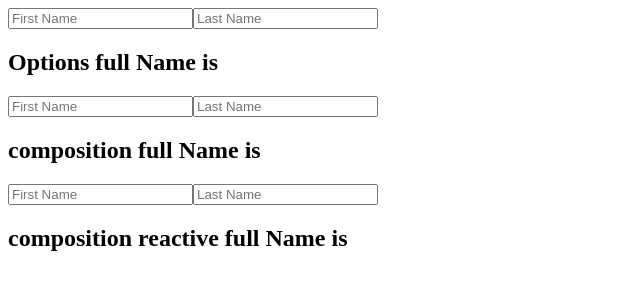
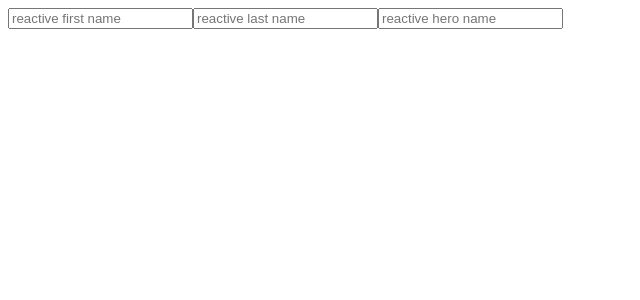
Before and after one commit to nivyapeter/vue-learning, a Vue app in the folder hello-world/: page / in a window 1280 px wide. Shown: the top 300 px of the page, without its empty margins (0-640 px from the left). Built offline with nearby package versions, Linux system fonts and the light colour scheme.

Commit message:
feat: replace watchers with composition api

```diff
--- a/hello-world/package.json
+++ b/hello-world/package.json
@@ -10,6 +10,7 @@
   "dependencies": {
     "axios": "^1.4.0",
     "core-js": "^3.8.3",
+    "lodash": "^4.17.21",
     "vue": "^3.2.13"
   },
   "devDependencies": {
--- a/hello-world/src/App.vue
+++ b/hello-world/src/App.vue
@@ -1,15 +1,15 @@
 <template>
   <div>
-    <ComputedComponent />
+    <WatchComponent />
   </div>
 </template>
 
 <script>
-import ComputedComponent from "./components/Computedcomponent.vue";
+import WatchComponent from "./components/WatchComponent.vue";
 export default {
   name: "App",
   components: {
-    ComputedComponent,
+    WatchComponent,
   },
   data() {
     return {};
--- /dev/null
+++ b/hello-world/src/components/WatchComponent.vue
@@ -0,0 +1,95 @@
+<template>
+  <div>
+    <!-- option API -->
+    <!-- <input type="text" placeholder="Name" v-model="name" />
+
+    <input type="text" placeholder="Name" v-model="firstName" />
+    <input type="text" placeholder="Name" v-model="lastName" /> -->
+    <div>
+      <input
+        type="text"
+        placeholder="reactive first name"
+        v-model="firstName"
+      />
+      <input type="text" placeholder="reactive last name" v-model="lastName" />
+      <input
+        type="text"
+        placeholder="reactive hero name"
+        v-model="options.heroName"
+      />
+    </div>
+  </div>
+</template>
+
+<script>
+import { ref, reactive, toRefs, watch } from "vue";
+import _ from "lodash";
+export default {
+  name: "WatchComponent",
+  setup() {
+    const firstName = ref("");
+    const lastName = ref("");
+
+    const state = reactive({
+      firstName: "",
+      lastName: "",
+      options: {
+        heroName: "",
+      },
+    });
+
+    // watch(() => {
+    //   return (
+    //     { ...state },
+    //     function (newValue, oldValue) {
+    //       console.log("FirstName", oldValue);
+    //       console.log("FirstName", newValue);
+    //     }
+    //   );
+    // });
+
+    watch(
+      () => _.cloneDeep(state.options),
+      (newValue, oldValue) => {
+        console.log("FirstName oldValue", oldValue);
+        console.log("FirstName newValue", newValue);
+      },
+      {
+        deep: true,
+      }
+    );
+
+    watch(
+      [firstName, lastName],
+      (newValues, oldValues) => {
+        console.log("first name old value", oldValues[0]);
+        console.log("first name newValue", newValues[0]);
+        console.log("last name old value", oldValues[0]);
+        console.log("last name newValue", newValues[0]);
+      },
+      {
+        immediate: true,
+      }
+    );
+
+    return {
+      firstName,
+      ...toRefs(state),
+    };
+  },
+  data() {
+    return {
+      name: "",
+    };
+  },
+  watch: {
+    name(newValue, oldValue) {
+      console.log("old value", oldValue);
+      console.log("newValue", newValue);
+    },
+  },
+};
+</script>
+
+<style scoped>
+</style>
```
Also changed, not shown: 1 other file (tests, documents, lock files or other folders).
